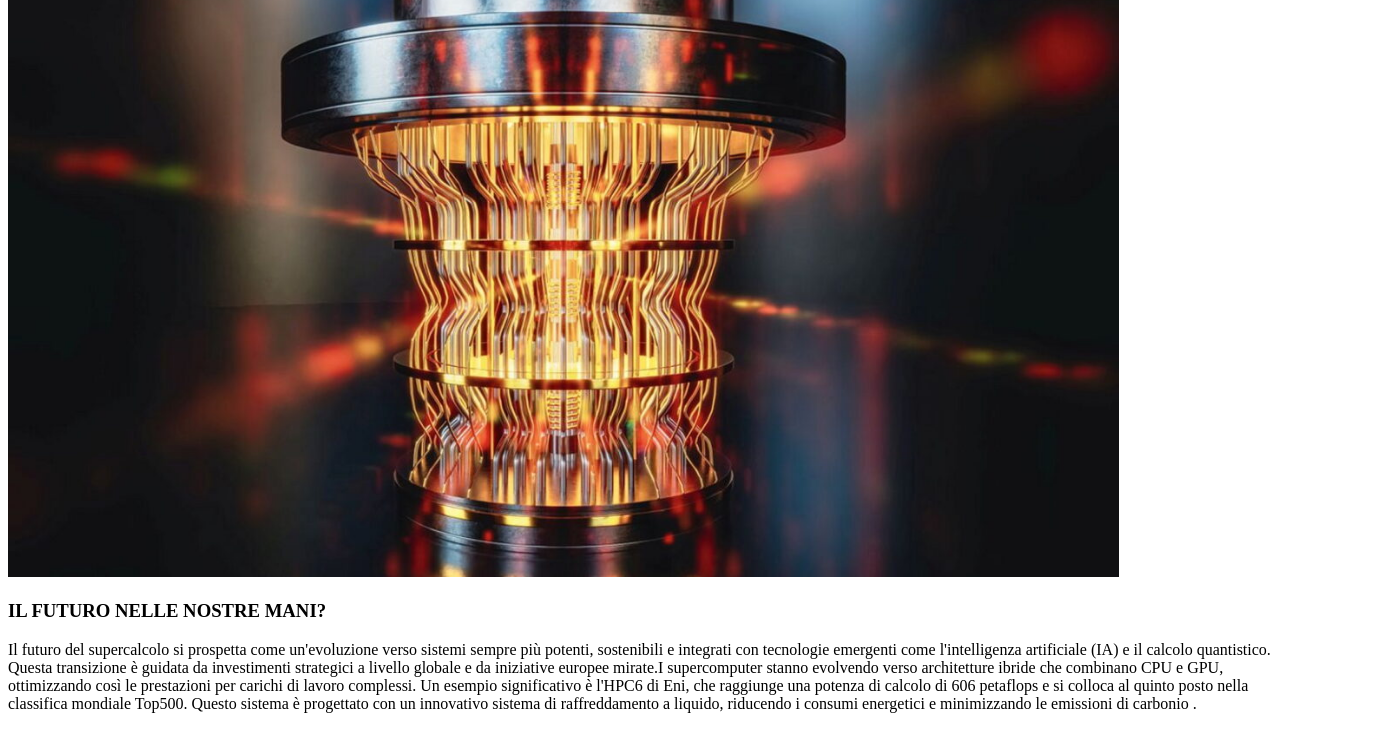
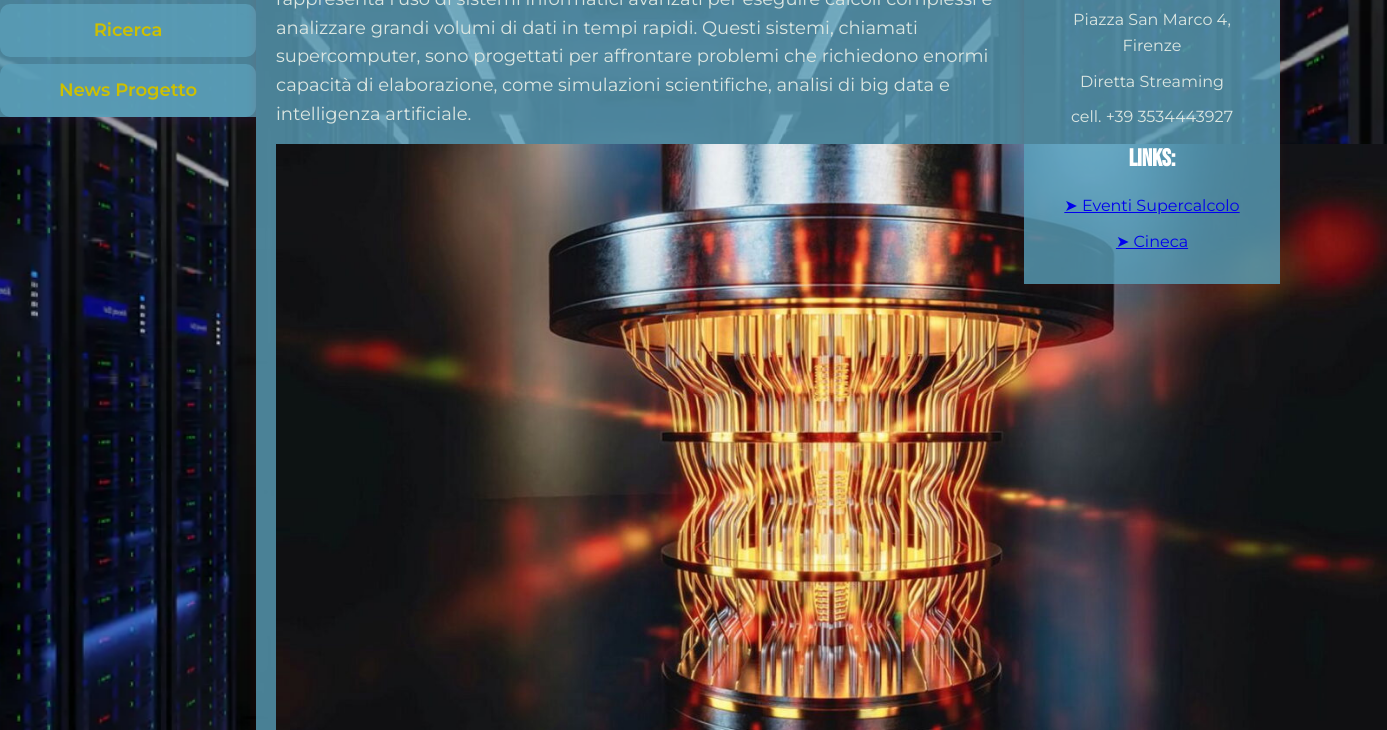
Before and after one commit to TpsQuantumMania/PROJECT, a plain HTML site: page QUANTUM/SC.html in a window 1280 px wide. Shown: the part 357-1087 px from the top of the page, 1387 px wide, since content can reach past the window. Drawn offline with Linux system fonts and the light colour scheme.

Commit message:
Update SC.html

```diff
--- a/QUANTUM/SC.html
+++ b/QUANTUM/SC.html
@@ -3,7 +3,7 @@
 <head>
     <title>Quantum Computing</title>
     <meta charset="UTF-8">
-    <link rel="stylesheet" href="Supercalcolo.css">
+    <link rel="stylesheet" href="style.css">
     <link href="https://fonts.googleapis.com/css2?family=Bebas+Neue&family=Montserrat:wght@400;600&display=swap" rel="stylesheet">
 </head>
 
```
